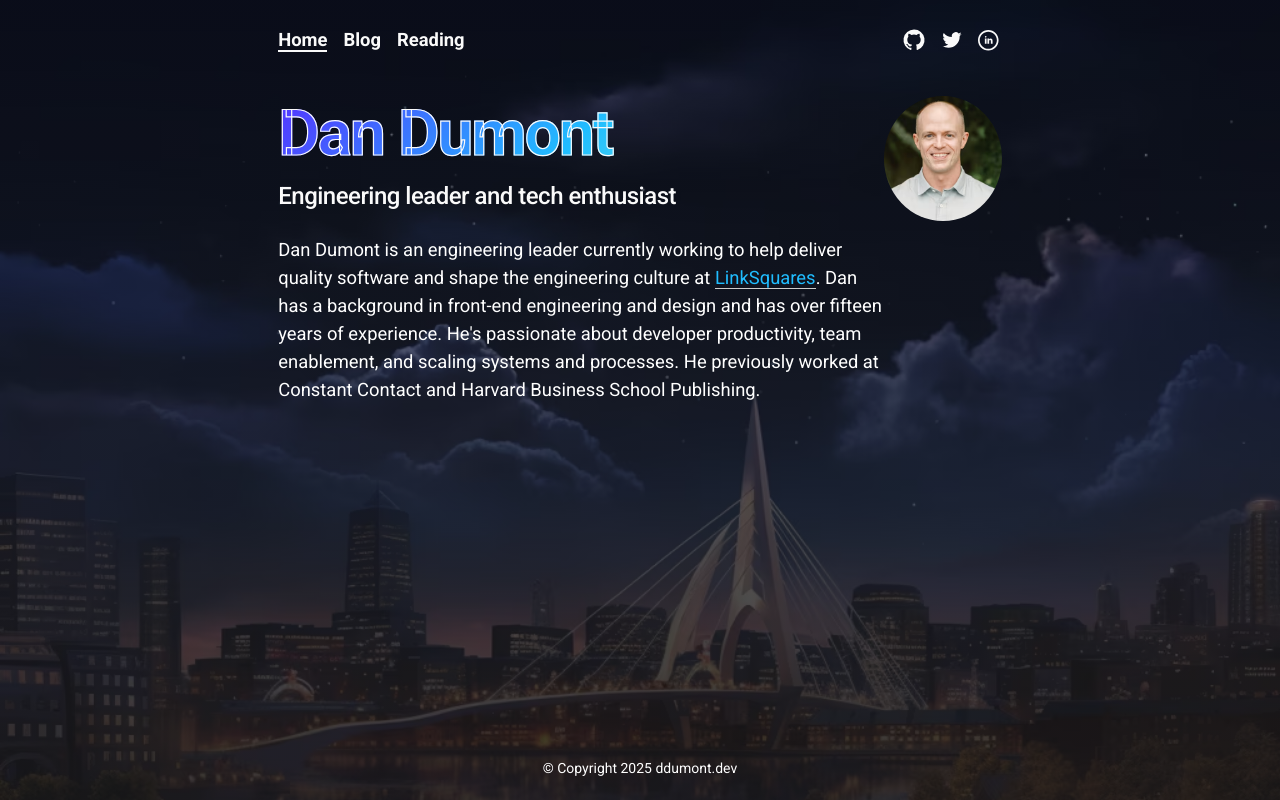
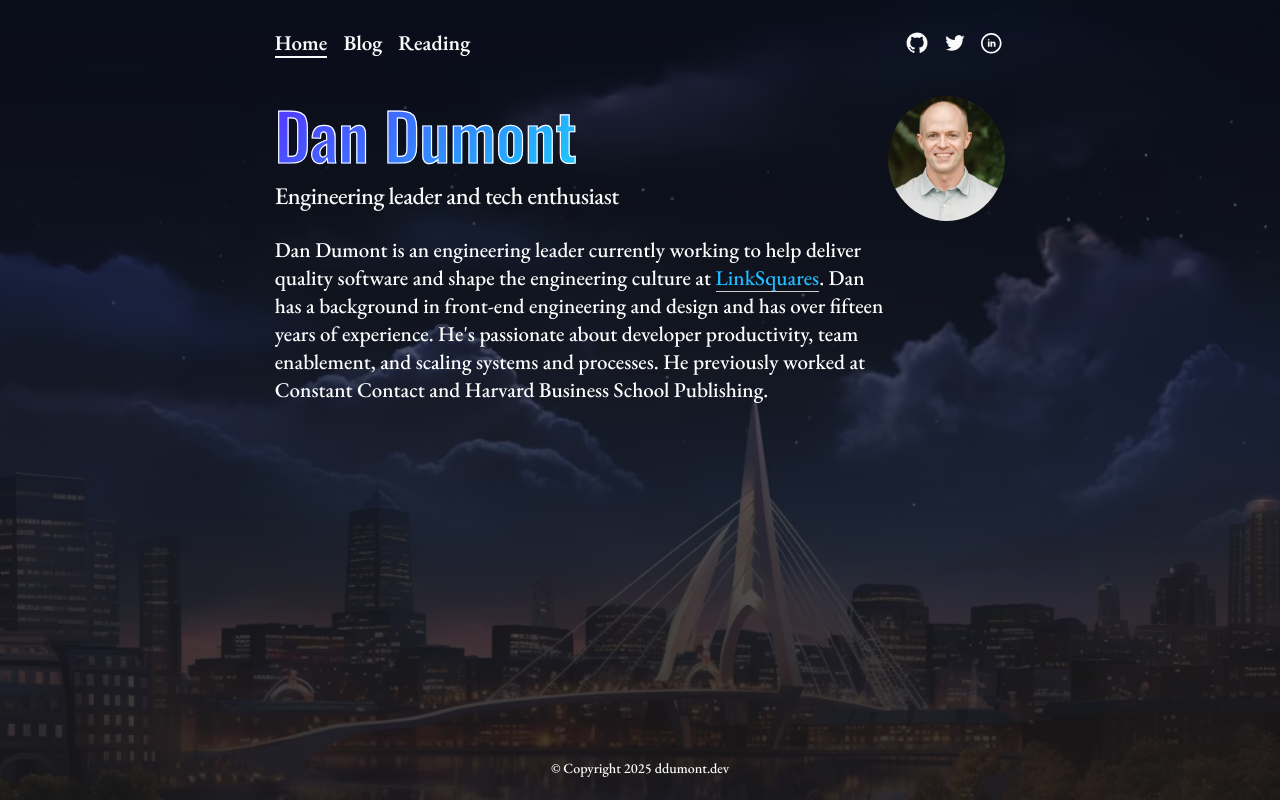
Before and after one commit to da-dumont/personal-site, an Astro site: page / in a window 1280 px wide. Built offline with nearby package versions, Linux system fonts and the light colour scheme; Astro itself is replaced by a stand-in of ours.

Commit message:
adjust type styling across the site

```diff
--- a/src/components/Intro.astro
+++ b/src/components/Intro.astro
@@ -59,7 +59,6 @@ import Heading from "./ui/Heading.astro";
   .name {
     font-size: 2.25rem;
     margin: 0;
-    letter-spacing: -2px;
     line-height: 3.5rem;
   }
 
--- a/src/components/PreviewImageEmbed.astro
+++ b/src/components/PreviewImageEmbed.astro
@@ -15,7 +15,7 @@ const { slug } = Astro.params;
     if your blog post uses embed elements, the iframe will need to
     be setup with javascript. It can't be done without javascript.
 -->
-<figure style="display:flex;max-width:500px;flex-flow:column nowrap;position:relative;margin:0">
+<figure style="display:flex;max-width:300px;flex-flow:column nowrap;position:relative;margin:0">
   <img
     transition:name={slug}
     src={src}
--- a/src/components/ui/Heading.astro
+++ b/src/components/ui/Heading.astro
@@ -10,7 +10,8 @@ const { as: Tag = "h1", class: className, ...props } = Astro.props;
 </Tag>
 
 <style is:global>
-  .heading {
+
+.heading {
     color: var(--text-heading);
   }
 </style>
--- a/src/layouts/ContentLayout.astro
+++ b/src/layouts/ContentLayout.astro
@@ -31,10 +31,11 @@ const formattedDate = new Date(date).toLocaleDateString("en-us", {
     <!-- Global Metadata -->
     <meta charset="utf-8" />
     <meta name="viewport" content="width=device-width,initial-scale=1" />
-    <meta name="generator" content="Blogster" />
+    <meta name="generator" content="Dan Dumont, Engineering Leader" />
     <link rel="sitemap" href="/sitemap-index.xml" />
     <style>
-      @import url('https://fonts.googleapis.com/css2?family=Open+Sans:ital,wght@0,300..800;1,300..800&family=Roboto:ital,wght@0,100;0,300;0,400;0,500;0,700;0,900;1,100;1,300;1,400;1,500;1,700;1,900&display=swap');
+      @import url('https://fonts.googleapis.com/css2?family=Oswald:wght@200..700&display=swap');
+      @import url('https://fonts.googleapis.com/css2?family=EB+Garamond:ital,wght@0,400..800;1,400..800&family=Oswald:wght@200..700&display=swap');
     </style>
     <Favicon />
     <slot name="meta" />
--- a/src/layouts/PageLayout.astro
+++ b/src/layouts/PageLayout.astro
@@ -21,10 +21,11 @@ import Favicon from "./Favicon.astro";
     <!-- Global Metadata -->
     <meta charset="utf-8" />
     <meta name="viewport" content="width=device-width,initial-scale=1" />
-    <meta name="generator" content="Blogster" />
+    <meta name="generator" content="Dan Dumont, Engineering Leader" />
     <link rel="sitemap" href="/sitemap-index.xml" />
     <style>
-      @import url('https://fonts.googleapis.com/css2?family=Open+Sans:ital,wght@0,300..800;1,300..800&family=Roboto:ital,wght@0,100;0,300;0,400;0,500;0,700;0,900;1,100;1,300;1,400;1,500;1,700;1,900&display=swap');
+      	@import url('https://fonts.googleapis.com/css2?family=Oswald:wght@200..700&display=swap');
+        @import url('https://fonts.googleapis.com/css2?family=EB+Garamond:ital,wght@0,400..800;1,400..800&family=Oswald:wght@200..700&display=swap');
     </style>
     <Favicon />
     <ViewTransitions />
--- a/src/styles/global.css
+++ b/src/styles/global.css
@@ -23,12 +23,19 @@
 	max-width: 70ch;
 	text-align: left;
 	-webkit-font-smoothing: antialiased;
-	font-family: "Roboto", sans-serif;
-	font-optical-sizing: auto;
-	font-size: 1.15rem;
+	font-family: "EB Garamond", serif;
+  	font-optical-sizing: auto;
+  	font-weight: 500;
+	font-size: 21px;
   	line-height: 1.75rem;
 }
 
+h1,h2,h3,h4,h5,h6 {
+	font-family: "Oswald", serif;
+    font-optical-sizing: auto;
+    font-style: normal;
+    font-weight: 500;
+}
 body {
 	display: grid;
 	min-height: 100vh;
```
Also changed, not shown: content/reading/inspired.md (+1 -0 lines).
